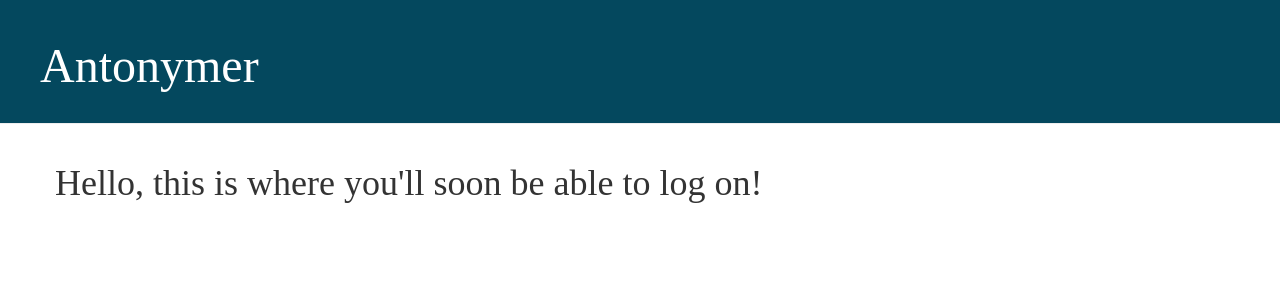
After one commit to lisalund/antonymer, a Django app: page /login in a window 1280 px wide. The commit adds this page. Shown: the top 300 px of the page. Run offline with Django 3.2, Linux system fonts and the light colour scheme; some libraries are stand-ins or nearby versions; some web fonts are replaced.

Commit message:
Added a login dummy page. Also made things look pretty :)

```diff
--- a/antonyms/templates/antonyms/base.html
+++ b/antonyms/templates/antonyms/base.html
@@ -3,9 +3,9 @@
 <head>
 <link rel="stylesheet" href="//maxcdn.bootstrapcdn.com/bootstrap/3.2.0/css/bootstrap.min.css">
 <link rel="stylesheet" href="//maxcdn.bootstrapcdn.com/bootstrap/3.2.0/css/bootstrap-theme.min.css">
-<link rel="stylesheet" href="{% static 'css/blog.css' %}">
+<link rel="stylesheet" href="{% static 'css/game.css' %}">
 <link href='https://fonts.googleapis.com/css?family=IM+Fell+DW+Pica+SC' rel='stylesheet' type='text/css'>
-<title>Dalekanium</title>
+<title>Antonymer</title>
 </head>
 <body>
     <div class="page-header">
--- a/antonyms/templates/antonyms/index.html
+++ b/antonyms/templates/antonyms/index.html
@@ -2,4 +2,7 @@
 
 {% block content %}
 	<h1> Hello, welcome to the index! </h1>
+	<p>
+		<a href="/login">Click here to log on!</a>
+	</p>
 {% endblock %}
--- /dev/null
+++ b/antonyms/templates/antonyms/login.html
@@ -0,0 +1,5 @@
+{% extends 'antonyms/base.html' %}
+
+{% block content %}
+	<h1> Hello, this is where you'll soon be able to log on! </h1>
+{% endblock %}
--- a/antonyms/urls.py
+++ b/antonyms/urls.py
@@ -21,4 +21,5 @@ from . import views
 urlpatterns = [
     url(r'^admin/', admin.site.urls),
     url(r'^$', views.index, name = 'index'),
+    url(r'^login', views.login, name='login'),
 ]
--- a/antonyms/views.py
+++ b/antonyms/views.py
@@ -1,7 +1,12 @@
 from django.shortcuts import render, get_object_or_404
 from django.utils import timezone
 from django.http import HttpResponse
-
+#from django.contrib.auth.decorators import login_required #Adds a decorator for pages that need login. If the user isn't logged in, take them to login page before.
+# to make use of login_required: add @login_required above the def-line for view.
 
 def index(request):
 	return render(request, 'antonyms/index.html', {})
+
+
+def login(request):
+	return render(request, 'antonyms/login.html', {})
```
